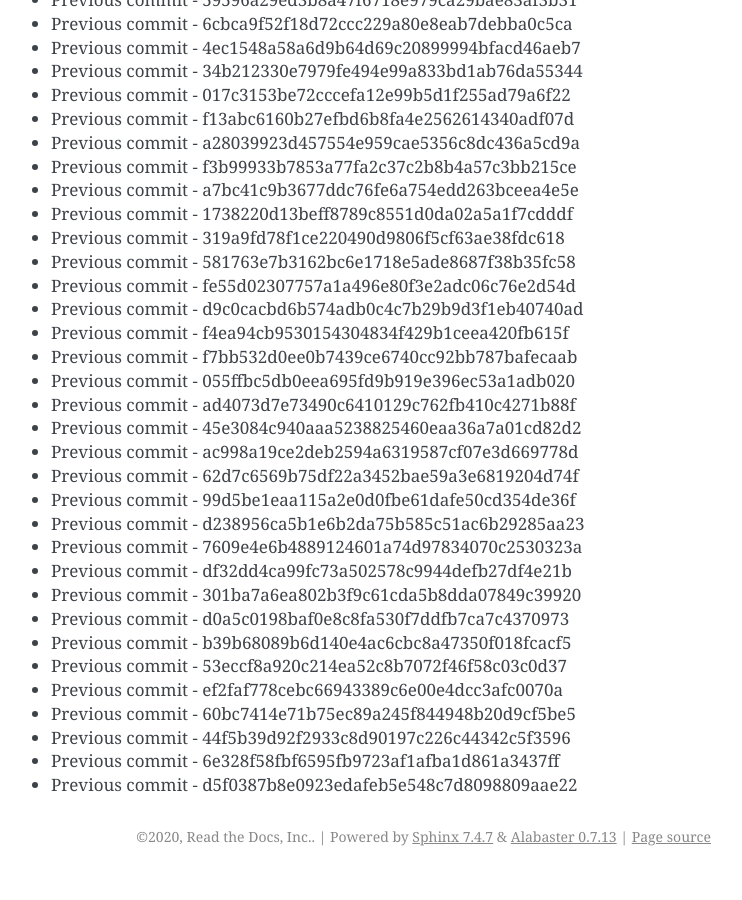
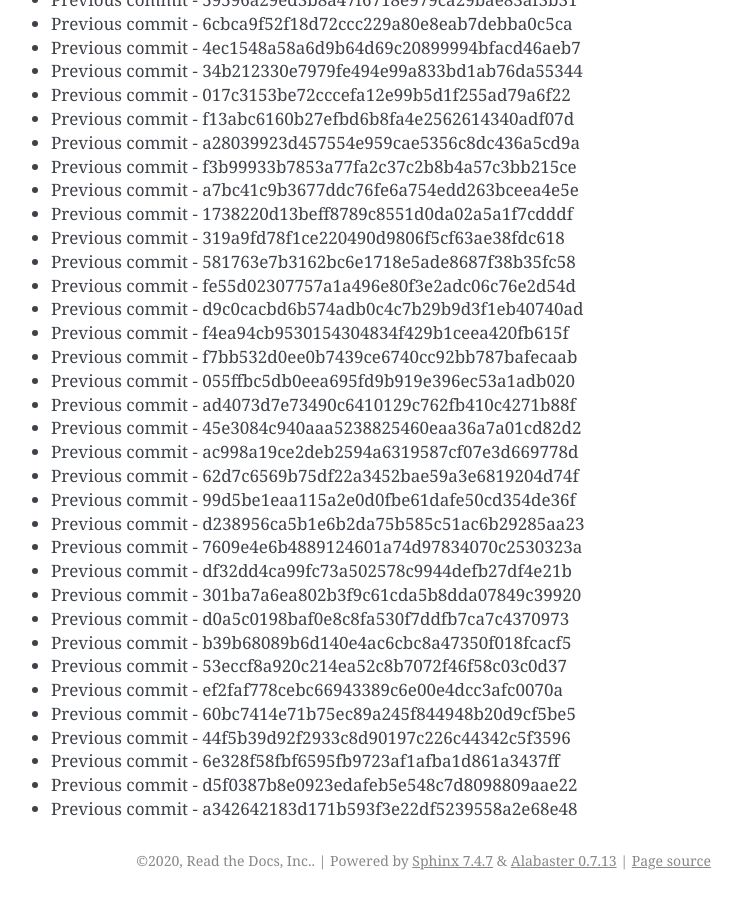
Before and after one commit to readthedocs/rtd-git-stresstest, a Sphinx documentation site: the page built from docs/updates.rst, in a window 1280 px wide and 900 px high, scrolled down 61171 px. Shown: the whole window, without its empty margins (399-1141 px from the left). Built offline with Sphinx 7.4.7, drawn with Linux system fonts in a browser that asks for light colours; before the commit the page ends 62047 px from its top, so only the background shows below that.

Commit message:
Generating commit from previous: a342642183d171b593f3e22df5239558a2e68e48

```diff
--- a/docs/updates.rst
+++ b/docs/updates.rst
@@ -2602,3 +2602,4 @@ It can be tested for any performance characteristics.
 * Previous commit - 44f5b39d92f2933c8d90197c226c44342c5f3596
 * Previous commit - 6e328f58fbf6595fb9723af1afba1d861a3437ff
 * Previous commit - d5f0387b8e0923edafeb5e548c7d8098809aae22
+* Previous commit - a342642183d171b593f3e22df5239558a2e68e48
```
